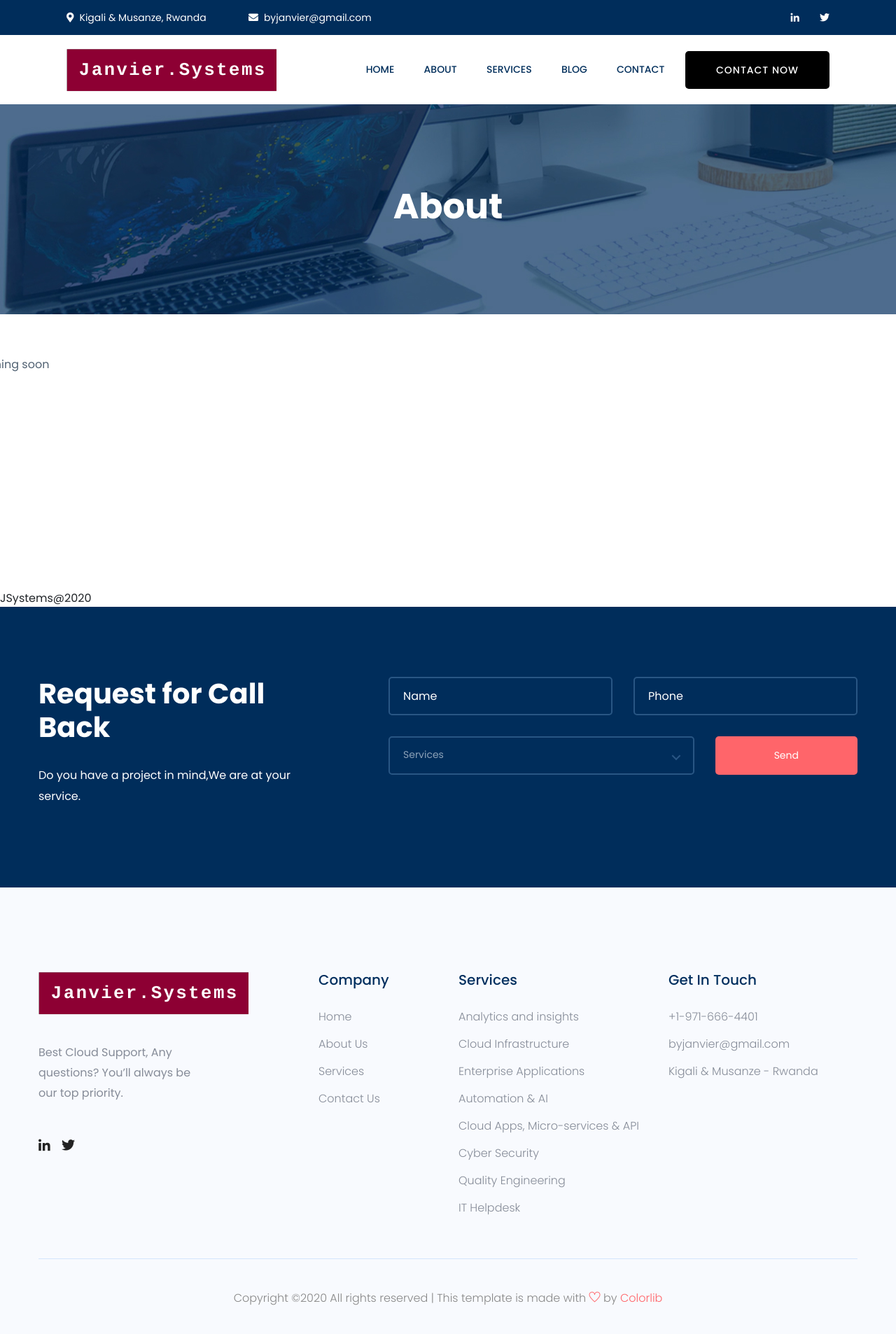
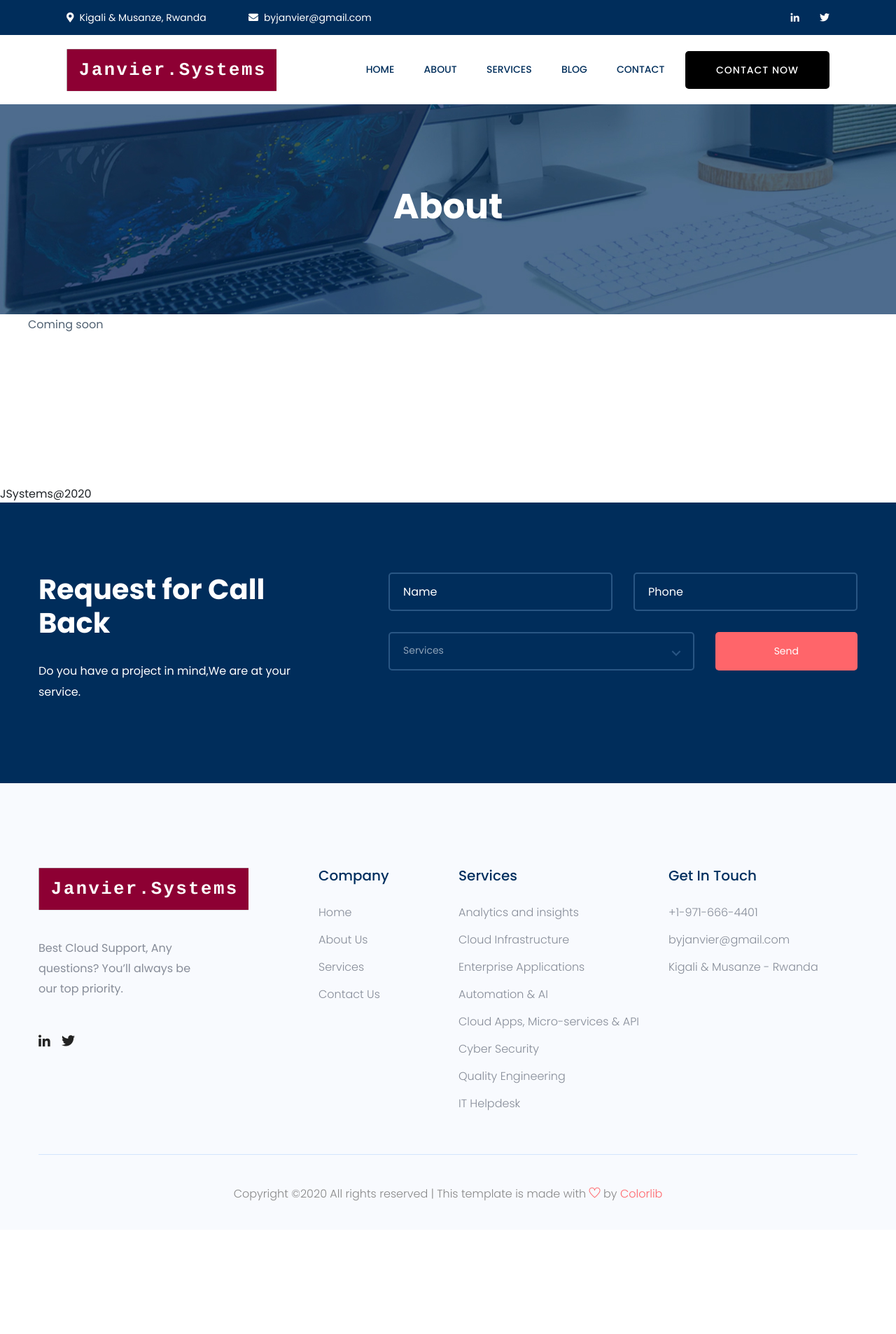
Before and after one commit to jenzzly/janvier.systems.io, a Jekyll site: the page built from about.markdown, in a window 1280 px wide. Shown: the whole page at 70% size. Built offline with Jekyll 4.4.1, drawn with Linux system fonts in a browser that asks for light colours; after the commit the page ends 1757 px from its top, so only the background shows below that.

Commit message:
adjust columns content

```diff
--- a/_layouts/default.html
+++ b/_layouts/default.html
@@ -126,17 +126,7 @@
     <div class="we-trusted-area">
         <div class="container">
             <div class="row d-flex align-items-end">
-                <!-- <div class="col-xl-7 col-lg-7">
-                    <div class="trusted-img">
-                        <img src="../assets/img/team/wetrusted.jpg" alt="">
-                    </div>
-                </div> -->
-                <div class="col-xl-5 col-lg-5">
-                    <div class="trusted-caption">
-                       <!-- <h2>{{ page.title }}</h2> -->
-                       <p>{{ page.content }} </p>
-                    </div>
-                </div>
+                <p>{{ page.content }} </p>
             </div>
         </div>
     </div>
```
